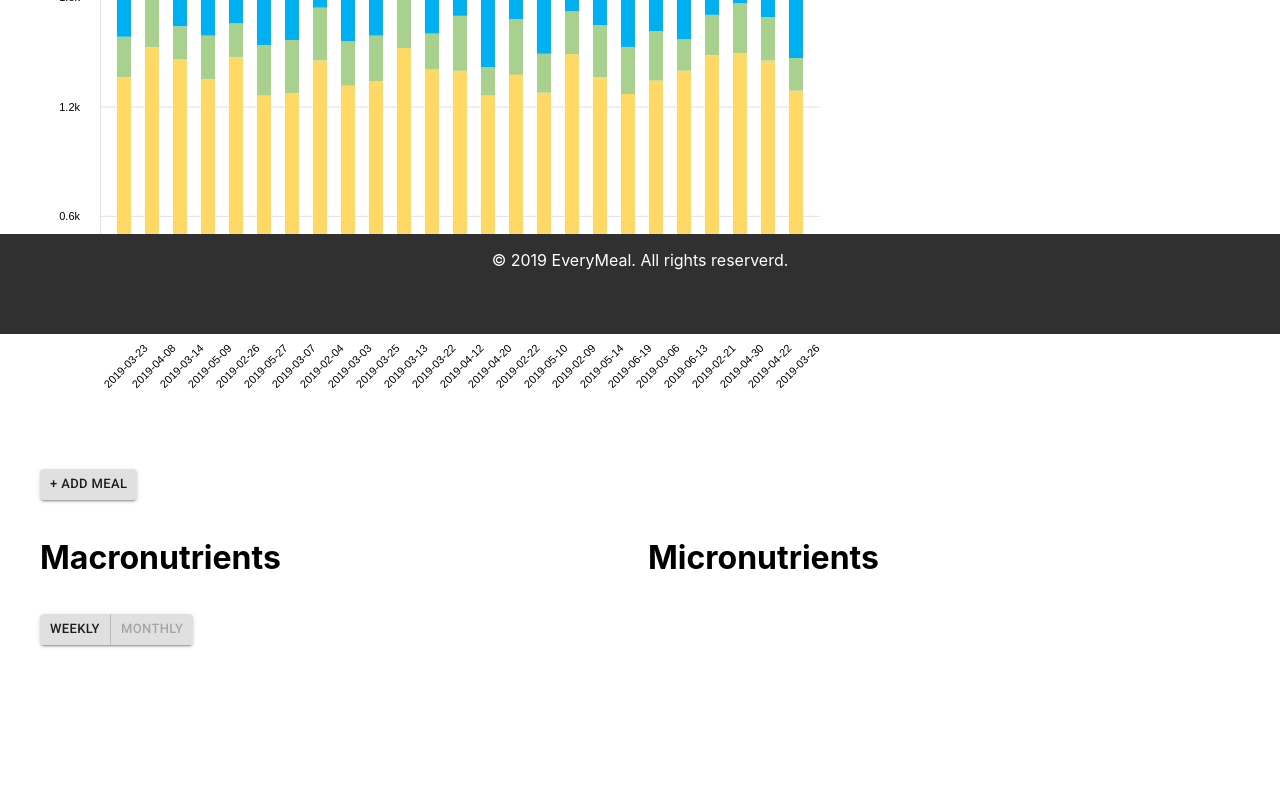
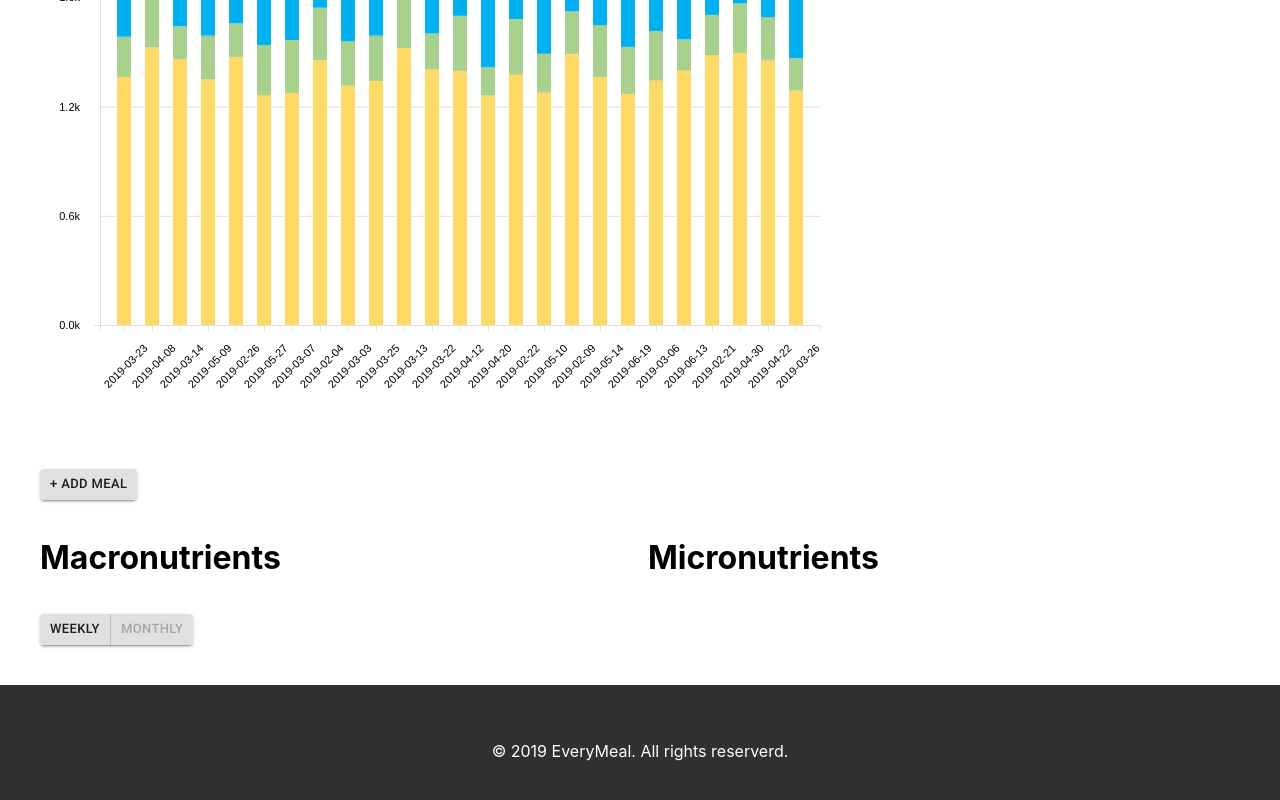
Before and after one commit to sakthik26/EveryMeal, a React (Create React App) app in the folder client/: page /dashboard in a window 1280 px wide. Shown: the part 466-1266 px from the top of the page. Before the commit the page ends 1159 px from the top, so only its background shows below. Built offline with nearby package versions, Linux system fonts and the light colour scheme.

Commit message:
Remove fixed position from footer to avoid content being hidden behind it

```diff
--- a/client/src/components/footer/Footer.js
+++ b/client/src/components/footer/Footer.js
@@ -1,6 +1,7 @@
 "use strict";
 
 import React from 'react';
+import Box from '@material-ui/core/Box';
 import { withStyles } from '@material-ui/core/styles';
 
 
@@ -11,7 +12,6 @@ const styles = theme => ({
         bottom: 0,
         left: 0,
         right: 0,
-        position: 'fixed',
         minHeight: '100px',
         textAlign: 'center',
     },
@@ -23,7 +23,9 @@ class Footer extends React.Component {
 
         return (
             <div className={classes.footer}>
+                <Box py={5}>
                 <p>© {new Date().getFullYear()} EveryMeal. All rights reserverd.</p>
+                </Box>
             </div>
 
         )
```
